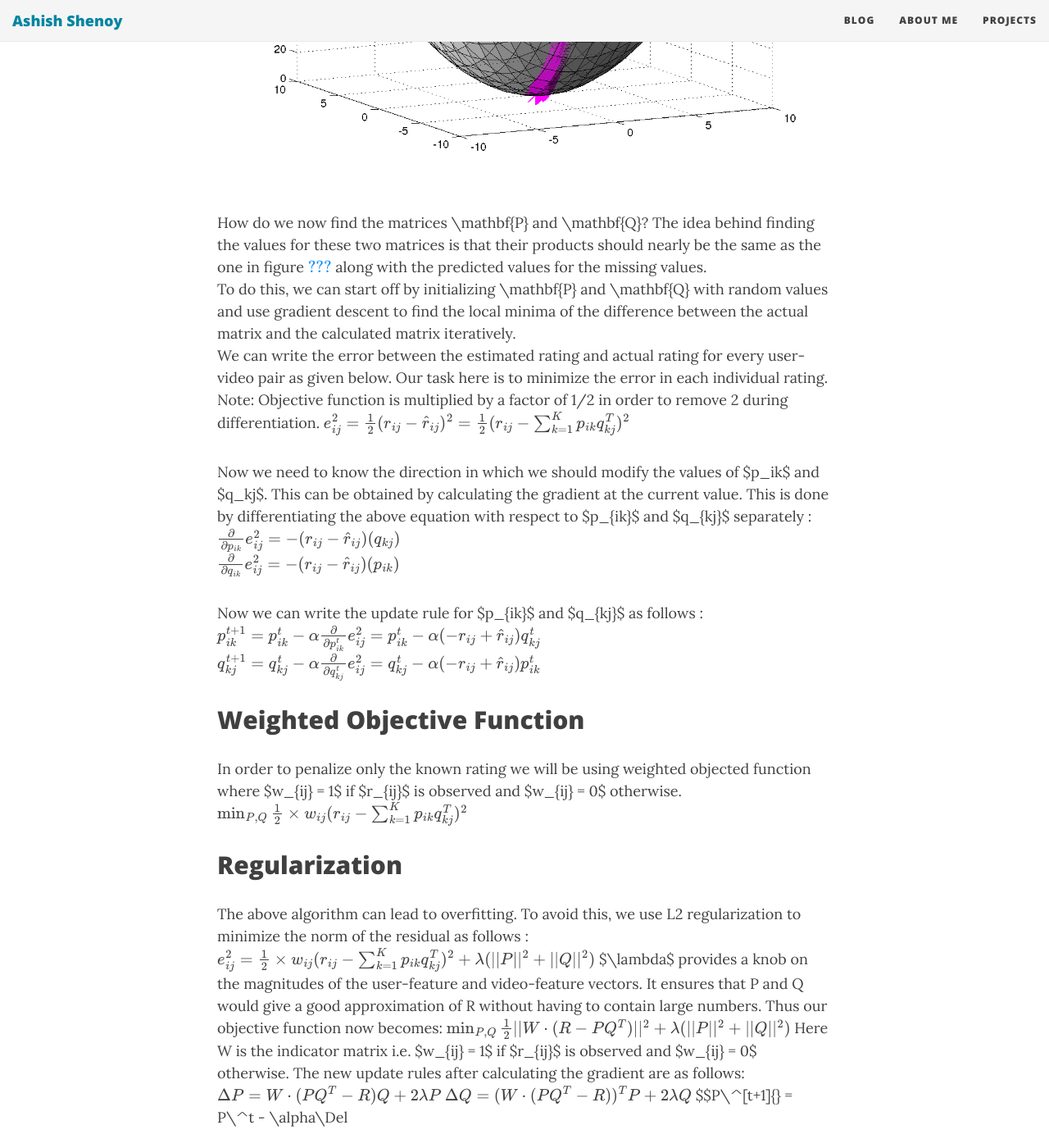
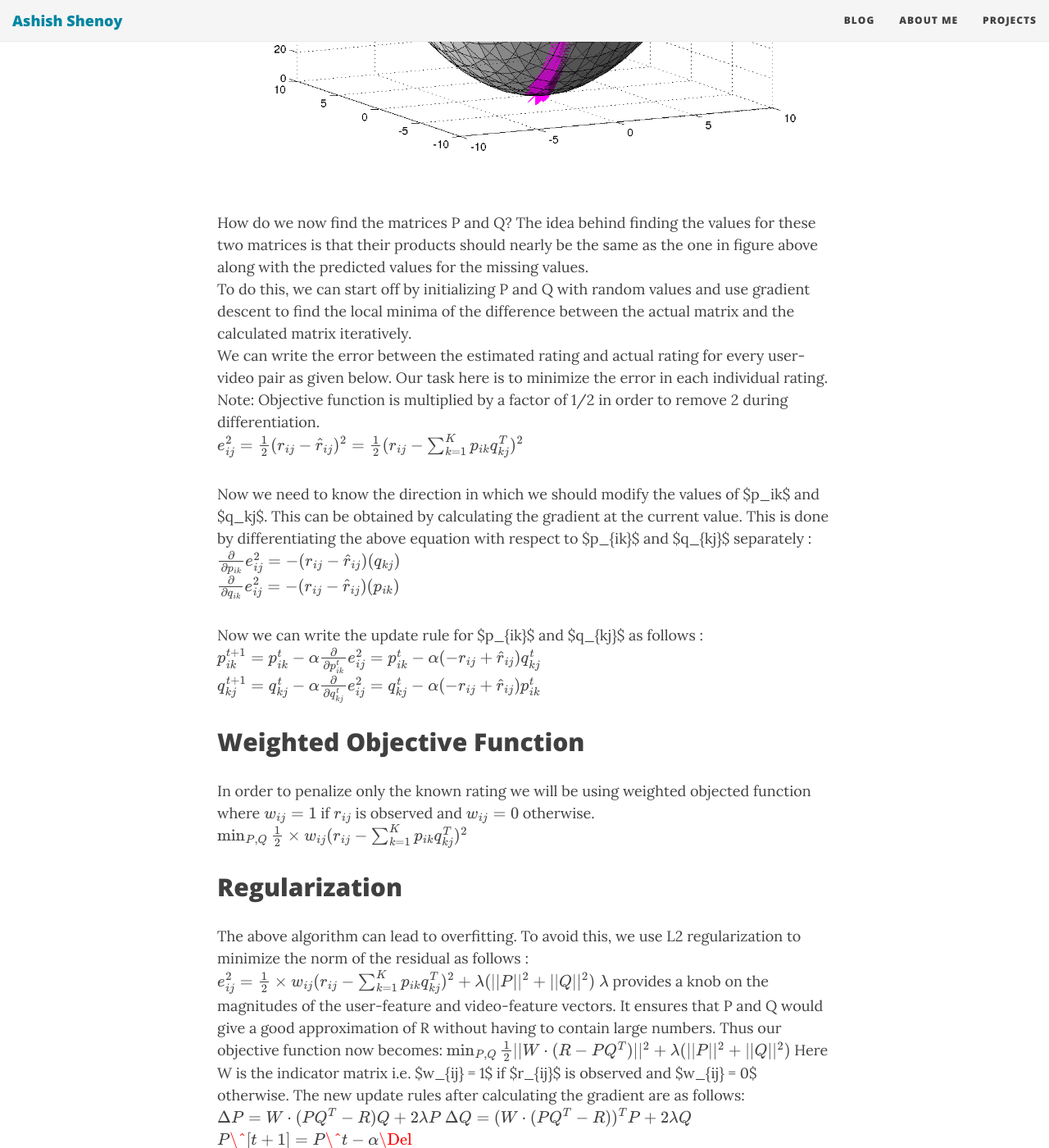
Before and after one commit to ashishvshenoy/ashishvshenoy.github.io, a Jekyll site: the page built from _posts/2017-03-21-recommender-systems-and-collaborative-filtering-walkthrough.md, in a window 1280 px wide and 1400 px high, scrolled down 6549 px. Shown: the whole window at 82% size. Built offline with Jekyll 4.4.1, drawn with Linux system fonts in a browser that asks for light colours; nearby versions of some CDN libraries; formulas are drawn with MathJax 3.

Commit message:
Updated 2017-03-21-recommender-systems-and-collaborative-filtering-walkthrough.md

```diff
--- a/_posts/2017-03-21-recommender-systems-and-collaborative-filtering-walkthrough.md
+++ b/_posts/2017-03-21-recommender-systems-and-collaborative-filtering-walkthrough.md
@@ -174,17 +174,17 @@ Gradient Descent
 
 ![gradient_descen.png]({{site.baseurl}}/img/gradient_descen.png)
 
-How do we now find the matrices \mathbf{P} and \mathbf{Q}? The idea
+How do we now find the matrices P and Q? The idea
 behind finding the values for these two matrices is that their products
-should nearly be the same as the one in figure \ref{ratings} along with
-the predicted values for the missing values.\
-To do this, we can start off by initializing \mathbf{P} and \mathbf{Q}
+should nearly be the same as the one in figure above along with
+the predicted values for the missing values.
+To do this, we can start off by initializing P and Q
 with random values and use gradient descent to find the local minima of
 the difference between the actual matrix and the calculated matrix
-iteratively.\
+iteratively.
 We can write the error between the estimated rating and actual rating
 for every user-video pair as given below. Our task here is to minimize
-the error in each individual rating.\
+the error in each individual rating.
 Note: Objective function is multiplied by a factor of 1/2 in order to
 remove 2 during differentiation.
 $$e_{ij}^2 = \frac{1}{2}(r_{ij} - \hat{r}_{ij})^2 = \frac{1}{2}(r_{ij} - \sum_{k=1}^K{p_{ik}q_{kj}^T})^2\\$$
@@ -192,7 +192,7 @@ $$e_{ij}^2 = \frac{1}{2}(r_{ij} - \hat{r}_{ij})^2 = \frac{1}{2}(r_{ij} - \sum_{k
 Now we need to know the direction in which we should modify the values
 of $p_ik$ and $q_kj$. This can be obtained by calculating the gradient
 at the current value. This is done by differentiating the above equation
-with respect to $p_{ik}$ and $q_{kj}$ separately :\
+with respect to $p_{ik}$ and $q_{kj}$ separately :
 $$\frac{\partial}{\partial p_{ik}}e_{ij}^2 = -(r_{ij} - \hat{r}_{ij})(q_{kj})$$\
 $$\frac{\partial}{\partial q_{ik}}e_{ij}^2 = -(r_{ij} - \hat{r}_{ij})(p_{ik})$$
 
@@ -204,8 +204,8 @@ Weighted Objective Function
 ---------------------------
 
 In order to penalize only the known rating we will be using weighted
-objected function where $w_{ij} = 1$ if $r_{ij}$ is observed and
-$w_{ij} = 0$ otherwise.
+objected function where $$w_{ij} = 1$$ if $$r_{ij}$$ is observed and
+$$w_{ij} = 0$$ otherwise.
 $$\min_{P,Q} \frac{1}{2}\times w_{ij}(r_{ij} - \sum_{k=1}^K{p_{ik}q_{kj}^T})^2$$
 
 Regularization
@@ -214,7 +214,7 @@ Regularization
 The above algorithm can lead to overfitting. To avoid this, we use L2
 regularization to minimize the norm of the residual as follows :
 $$e_{ij}^2 = \frac{1}{2}\times w_{ij}(r_{ij} - \sum_{k=1}^K{p_{ik}q_{kj}^T})^2 + \lambda {(||P||^2 + ||Q||^2)}$$
-$\lambda$ provides a knob on the magnitudes of the user-feature and
+$$\lambda$$ provides a knob on the magnitudes of the user-feature and
 video-feature vectors. It ensures that P and Q would give a good
 approximation of R without having to contain large numbers. Thus our
 objective function now becomes:
@@ -222,5 +222,5 @@ $$\min_{P,Q} \frac{1}{2}||W\cdot(R-PQ^T)||^2 + \lambda(||P||^2 + ||Q||^2)$$
 Here W is the indicator matrix i.e. $w_{ij} = 1$ if $r_{ij}$ is observed
 and $w_{ij} = 0$ otherwise. The new update rules after calculating the
 gradient are as follows: $$\Delta P = W\cdot(PQ^T - R)Q +2\lambda P$$
-$$\Delta Q = (W\cdot(PQ^T - R))^TP +2\lambda Q$$ $$P\^[t+1]{} = P\^t -
-\alpha\Del
+$$\Delta Q = (W\cdot(PQ^T - R))^TP +2\lambda Q$$
+$$P\^[t+1]{} = P\^t -\alpha\Del$$
```
